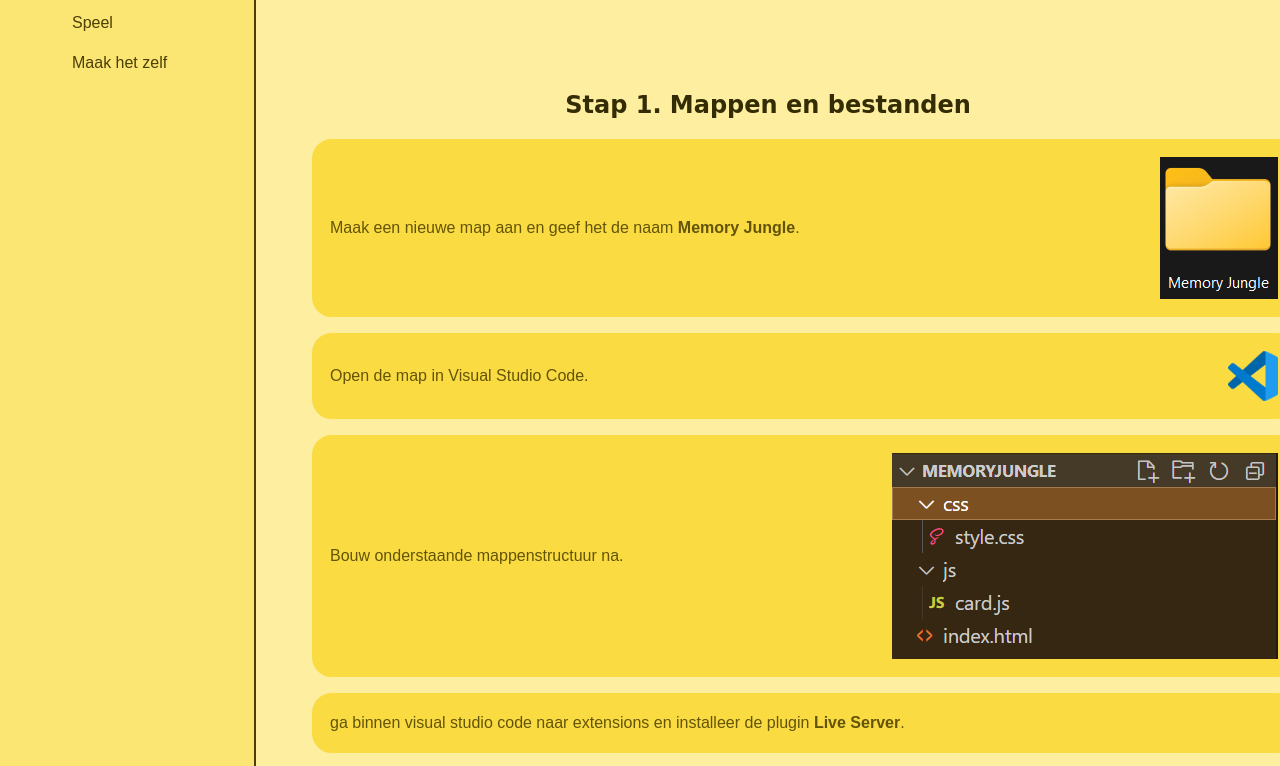
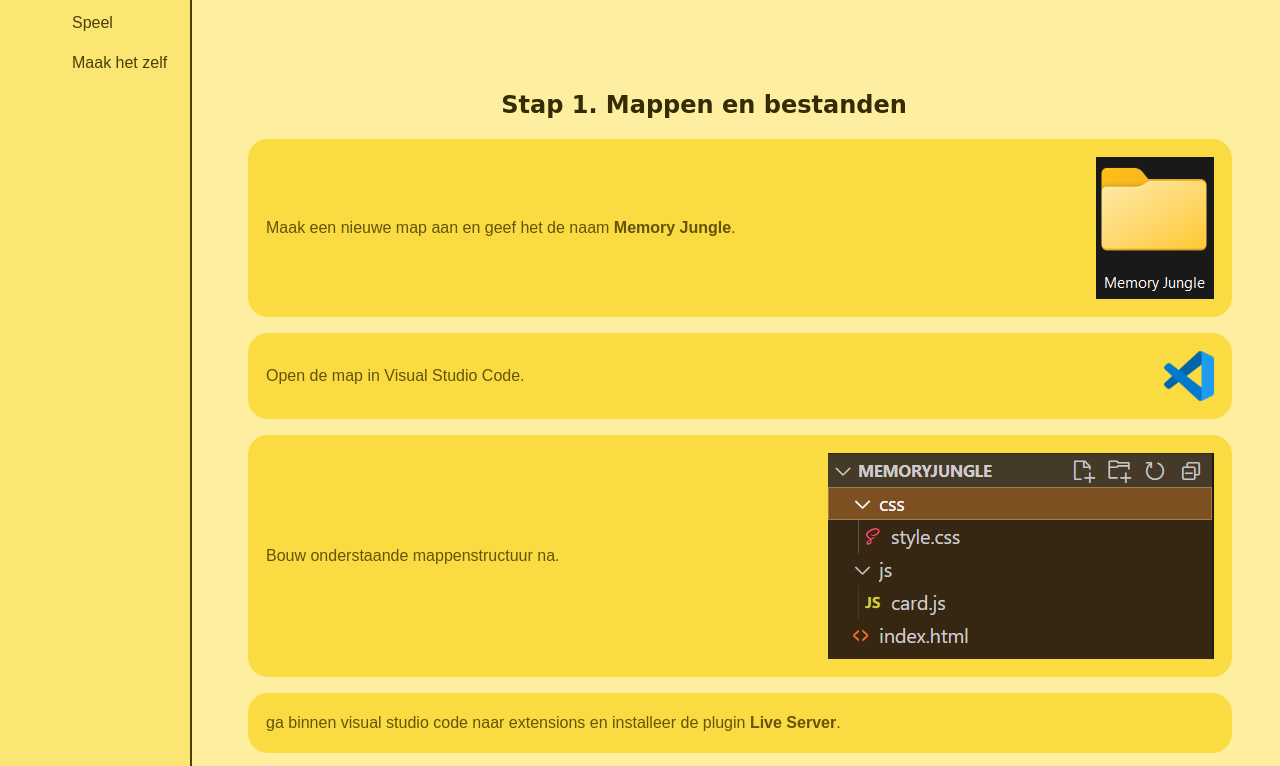
Before and after one commit to pgmgent-atwork2/project-1-workshop-start-2-code-memoryjungle, a plain HTML site: page stappenplan.html in a window 1280 px wide. Shown: the part 137-903 px from the top of the page. Drawn offline with Linux system fonts and the light colour scheme; a web font is replaced by a local one.

Commit message:
updated sidebar length

```diff
--- a/css/stappenplan.css
+++ b/css/stappenplan.css
@@ -8,6 +8,7 @@
 body{
     background-color: var(--background);
     font-family: Arial, Helvetica, sans-serif;
+    height: 100%;
 }
 
 h1{
@@ -32,11 +33,13 @@ h1{
 
 .SP__container {
     display: flex;
+    min-height: 100vh;
+    flex-direction: row;
 
     & aside {
-        width: 20%;
+        width: 15%;
         padding-top: 5rem;
-        height: 380vh;
+        height: auto;
         padding-left: 2rem;
 
 
--- a/css/styles.css
+++ b/css/styles.css
@@ -106,7 +106,7 @@ body {
     display: flex;
 
     & aside {
-        width: 20%;
+        width: 15%;
         padding-top: 5rem;
         height: 110vh;
         padding-left: 2rem;
```
Also changed, not shown: stappenplan.html (indentation only).
